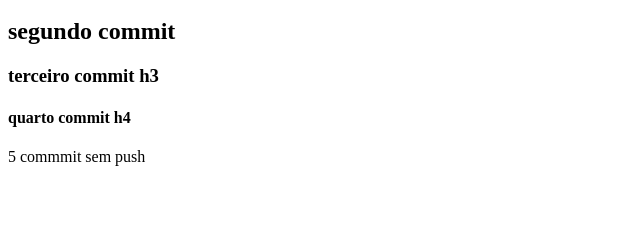
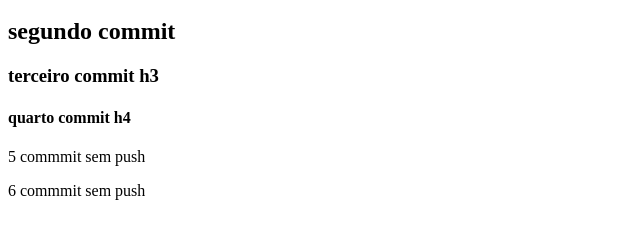
Before and after one commit to gabrielrsantana/rebasetest, a plain HTML site: page index.html in a window 1280 px wide. Shown: the part 48-286 px from the top of the page, without its empty margins (0-640 px from the left). Drawn offline with Linux system fonts and the light colour scheme.

Commit message:
6 commmit sem push<

```diff
--- a/index.html
+++ b/index.html
@@ -6,3 +6,4 @@
 
 
 <p>5 commmit sem push</p>
+<p>6 commmit sem push</p>
```
